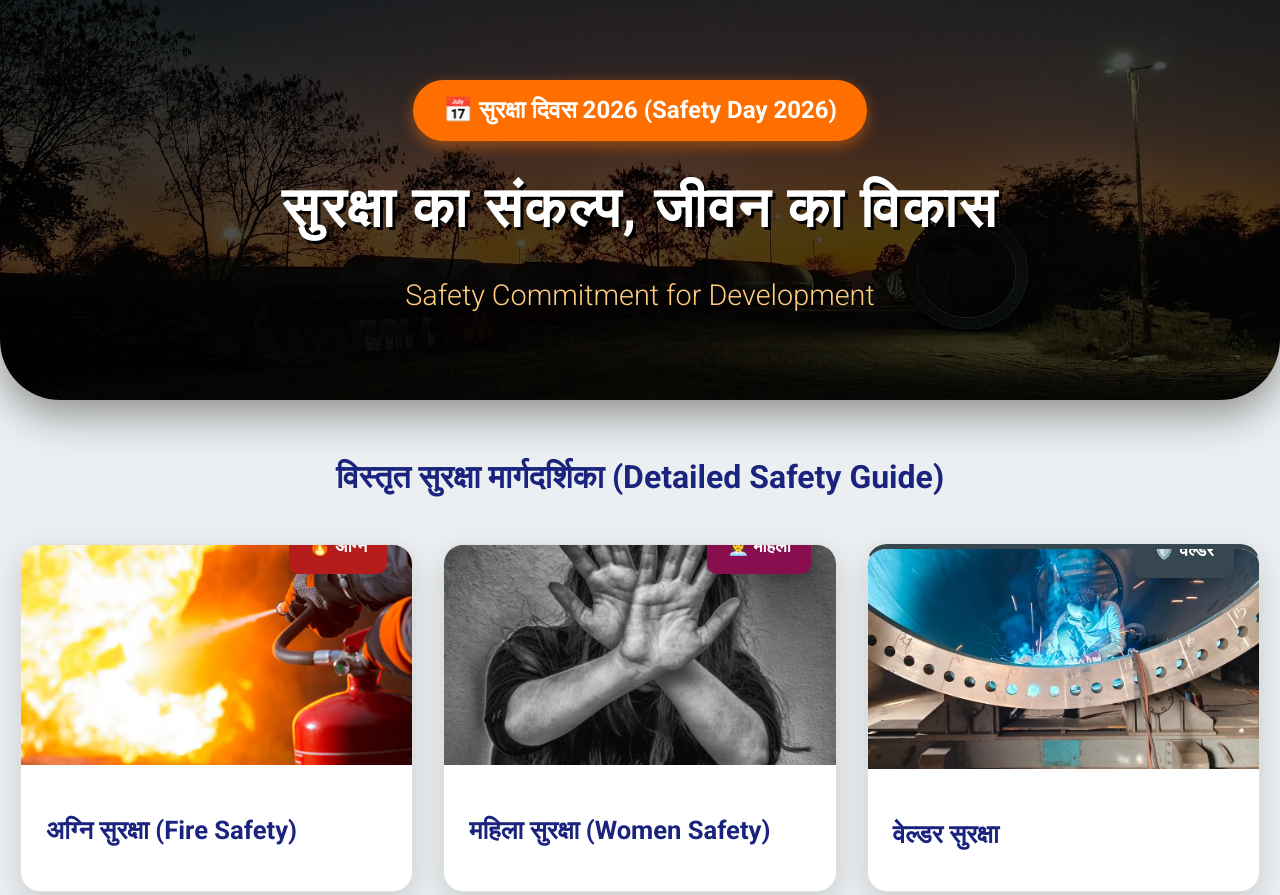
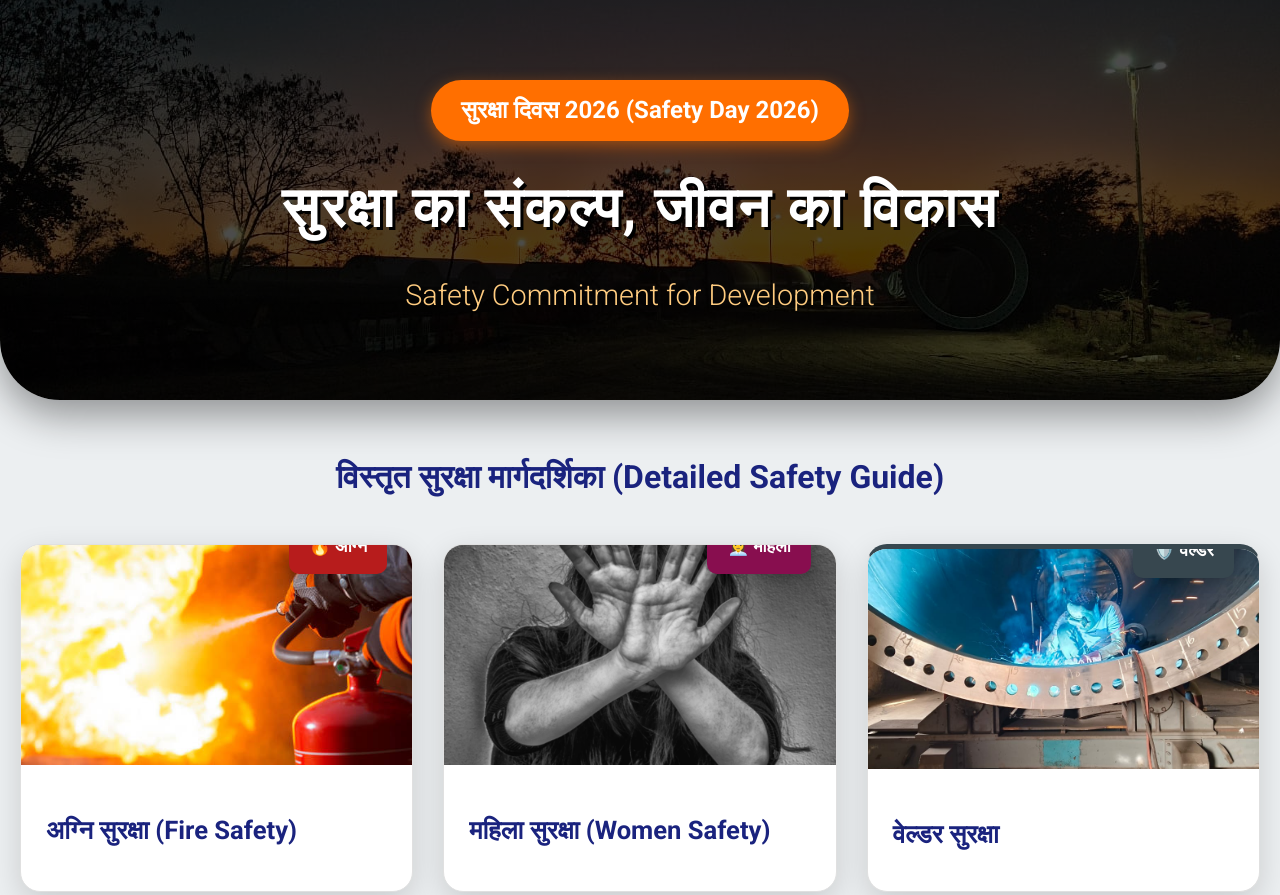
Before and after one commit to ashishkumar0987/sefty-, a plain HTML site: page index.html in a window 1280 px wide. Shown: the top 895 px of the page. Drawn offline with Linux system fonts and the light colour scheme.

Commit message:
Updated index.html

```diff
--- a/index.html
+++ b/index.html
@@ -89,7 +89,7 @@
 <body>
 
     <header>
-        <div class="year-badge">📅 सुरक्षा दिवस 2026 (Safety Day 2026)</div>
+        <div class="year-badge"> सुरक्षा दिवस 2026 (Safety Day 2026)</div>
         <h1>सुरक्षा का संकल्प, जीवन का विकास</h1>
         <div class="sub-title">Safety Commitment for Development</div>
     </header>
```
